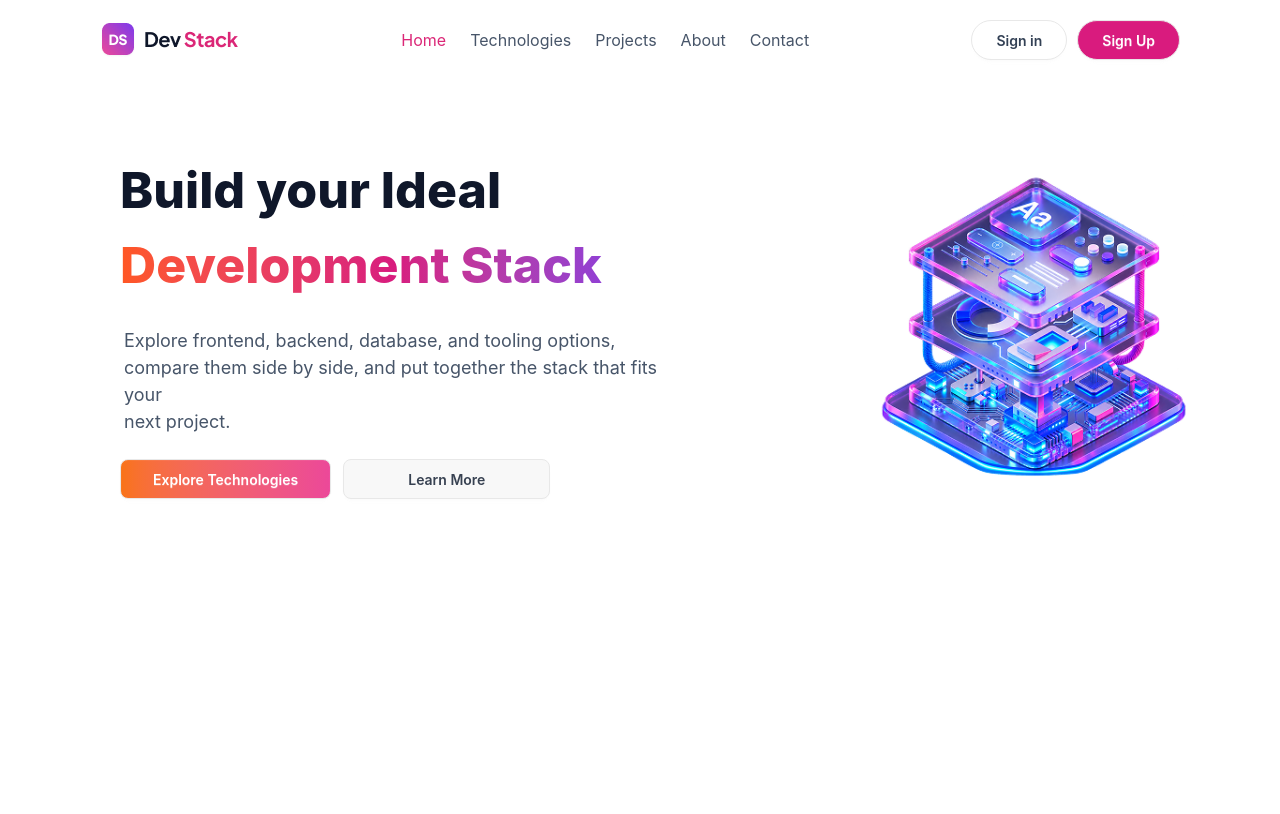
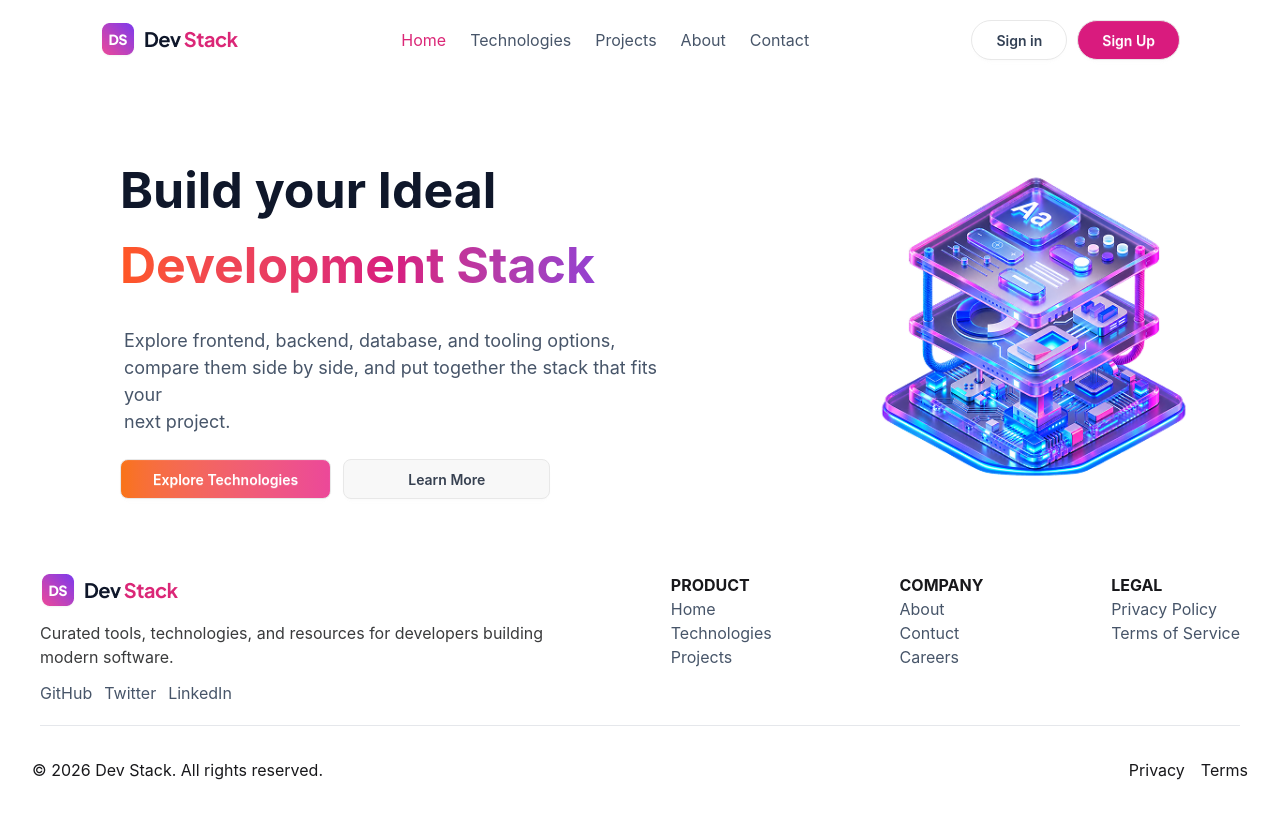
Before and after one commit to Naajatnoor/A05-DevStack, a React (Vite) app: page / in a window 1280 px wide. Built offline with nearby package versions, Linux system fonts and the light colour scheme.

Commit message:
added footer section

```diff
--- a/src/App.tsx
+++ b/src/App.tsx
@@ -1,11 +1,13 @@
 import Nav from "./components/Nav"
 import Banner from "./components/Banner"
+import Footer from "./components/Footer"
 
 function App() {
   return (
     <>
       <Nav></Nav>
       <Banner></Banner>
+      <Footer></Footer>
     </>
   )
 }
--- /dev/null
+++ b/src/components/Footer.tsx
@@ -0,0 +1,62 @@
+import React from 'react';
+import Logo from '../assets/logo-text.png'
+const Footer = () => {
+    return (
+        <footer>
+        <section className="flex justify-between items-top mx-10 border-b-1 border-gray-200">
+            <div className='pb-5'>
+                 <img src={Logo} alt="" />
+
+                 <p className='py-3 text-[#3a3b3c]'>Curated tools, technologies, and resources for developers building
+                 <br /> modern software.</p>
+
+                  <ul className='flex gap-3'>
+                    <li><a href="#">GitHub</a></li>
+                    <li><a href="#">Twitter</a></li>
+                    <li><a href="#">LinkedIn</a></li>
+                  </ul>
+
+            </div>
+
+            <div>
+                <h1>PRODUCT</h1>
+            <ul>
+                <li>Home</li>
+                <li>Technologies</li>
+                <li>Projects</li>
+            </ul>
+        </div>
+
+        <div>
+                <h1>COMPANY</h1>
+            <ul>
+                <li>About</li>
+                <li>Contuct</li>
+                <li>Careers</li>
+            </ul>
+        </div>
+
+        <div>
+                <h1>LEGAL</h1>
+            <ul>
+                <li>Privacy Policy</li>
+                <li>Terms of Service</li>
+            </ul>
+        </div>
+
+        </section>
+        <section className='flex justify-between items-center m-8'>
+            <p>© 2026 Dev Stack. All rights reserved.</p>
+            <div className='flex gap-4 '>
+                <p>Privacy</p>
+                <p>Terms</p>
+            </div>
+        </section>
+         </footer>
+
+
+
+    );
+};
+
+export default Footer;
--- a/src/index.css
+++ b/src/index.css
@@ -1,2 +1,6 @@
 @import "tailwindcss";
 @plugin "daisyui";
+
+.Footer,h1{
+  font-weight: bold;
+}
```
